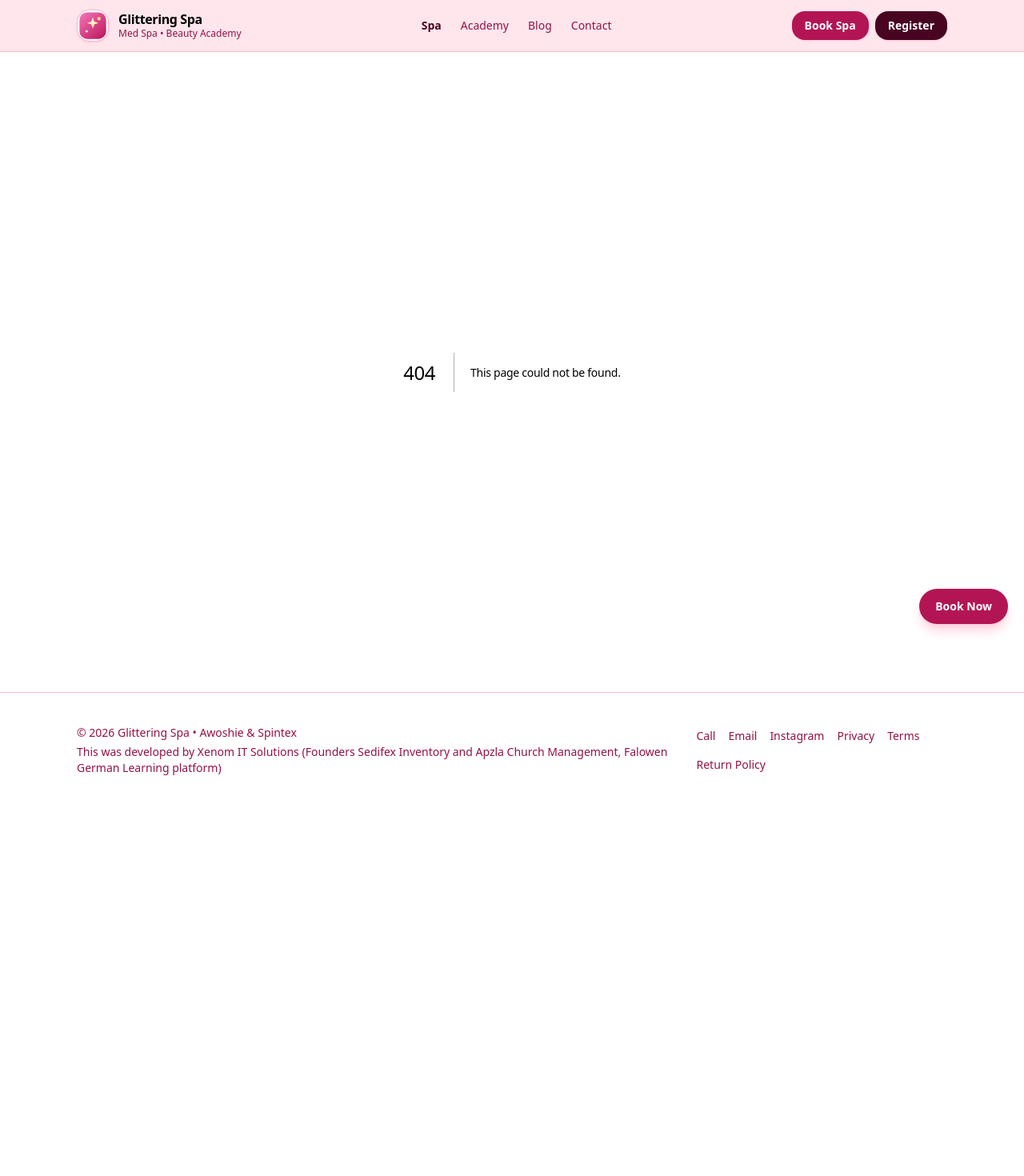
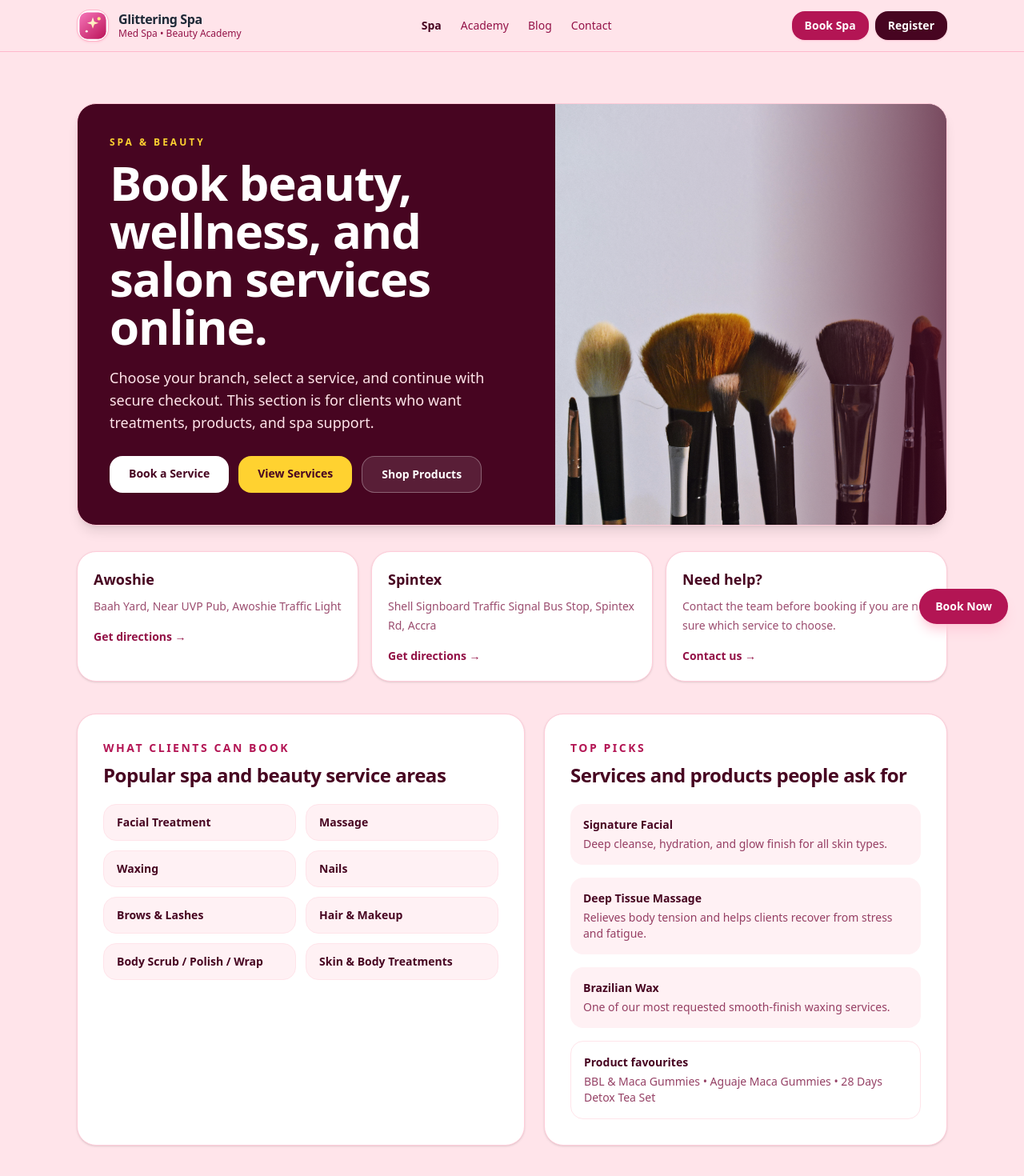
Before and after one commit to learngermanghana/glittering, a Next.js app: page /spa in a window 1280 px wide. Before the commit this address had no page. Shown: the top 1470 px of the page at 80% size. Before the commit the page ends 1010 px from the top, so only its background shows below. Built offline with nearby package versions, Linux system fonts and the light colour scheme.

Commit message:
Add Spa section landing page

```diff
--- /dev/null
+++ b/src/app/spa/page.tsx
@@ -0,0 +1,106 @@
+import type { Metadata } from "next";
+import Image from "next/image";
+import Link from "next/link";
+import { Container } from "@/components/Container";
+import { LOCATIONS, topSellingProducts, topSellingServices } from "@/lib/site";
+import { buildPageMetadata } from "@/lib/seo";
+
+export const metadata: Metadata = buildPageMetadata({
+  title: "Spa & Beauty Services | Glittering Med Spa Ghana",
+  description:
+    "Book spa, beauty, salon, nails, facials, massage, waxing, body treatment, and shop spa products from Glittering Med Spa in Awoshie and Spintex, Accra.",
+  path: "/spa",
+  image: "/logo-glittering.svg",
+});
+
+const serviceAreas = [
+  "Facial Treatment",
+  "Massage",
+  "Waxing",
+  "Nails",
+  "Brows & Lashes",
+  "Hair & Makeup",
+  "Body Scrub / Polish / Wrap",
+  "Skin & Body Treatments",
+];
+
+export default function SpaPage() {
+  return (
+    <Container>
+      <section className="py-12 sm:py-16">
+        <div className="overflow-hidden rounded-3xl border border-rose-200 bg-rose-950 text-white shadow-lg">
+          <div className="grid gap-0 lg:grid-cols-[1.1fr_0.9fr]">
+            <div className="p-6 sm:p-8 lg:p-10">
+              <p className="text-xs font-semibold uppercase tracking-[0.25em] text-amber-300">Spa & Beauty</p>
+              <h1 className="mt-3 text-4xl font-semibold tracking-tight sm:text-6xl">Book beauty, wellness, and salon services online.</h1>
+              <p className="mt-5 max-w-2xl text-sm leading-7 text-rose-100 sm:text-lg">
+                Choose your branch, select a service, and continue with secure checkout. This section is for clients who want treatments, products, and spa support.
+              </p>
+              <div className="mt-7 flex flex-col gap-3 sm:flex-row sm:flex-wrap">
+                <Link href="/spa/book" className="rounded-2xl bg-white px-6 py-3 text-center text-sm font-semibold text-rose-950 hover:bg-white/90">
+                  Book a Service
+                </Link>
+                <Link href="/spa/services" className="rounded-2xl bg-amber-300 px-6 py-3 text-center text-sm font-semibold text-rose-950 hover:bg-amber-200">
+                  View Services
+                </Link>
+                <Link href="/spa/products" className="rounded-2xl border border-white/30 bg-white/10 px-6 py-3 text-center text-sm font-semibold hover:bg-white/20">
+                  Shop Products
+                </Link>
+              </div>
+            </div>
+            <div className="relative min-h-[300px]">
+              <Image src="/gallery/pexels-didsss-1830447.jpg" alt="Glittering Med Spa treatment room" fill priority className="object-cover" sizes="(max-width: 1024px) 100vw, 45vw" />
+              <div className="absolute inset-0 bg-gradient-to-t from-rose-950/70 via-rose-950/10 to-transparent lg:bg-gradient-to-l" />
+            </div>
+          </div>
+        </div>
+
+        <div className="mt-8 grid gap-4 md:grid-cols-3">
+          {LOCATIONS.map((location) => (
+            <a key={location.name} href={location.directionsLink} target="_blank" rel="noreferrer" className="rounded-3xl border border-rose-200 bg-white p-5 shadow-sm hover:-translate-y-0.5 hover:shadow-md">
+              <p className="text-lg font-semibold text-rose-950">{location.name}</p>
+              <p className="mt-2 text-sm leading-6 text-rose-900/75">{location.address}</p>
+              <span className="mt-4 inline-flex text-sm font-semibold text-rose-800">Get directions →</span>
+            </a>
+          ))}
+          <Link href="/contact" className="rounded-3xl border border-rose-200 bg-white p-5 shadow-sm hover:-translate-y-0.5 hover:shadow-md">
+            <p className="text-lg font-semibold text-rose-950">Need help?</p>
+            <p className="mt-2 text-sm leading-6 text-rose-900/75">Contact the team before booking if you are not sure which service to choose.</p>
+            <span className="mt-4 inline-flex text-sm font-semibold text-rose-800">Contact us →</span>
+          </Link>
+        </div>
+
+        <div className="mt-10 grid gap-6 lg:grid-cols-[1fr_0.9fr]">
+          <div className="rounded-3xl border border-rose-200 bg-white p-6 shadow-sm sm:p-8">
+            <p className="text-sm font-semibold uppercase tracking-[0.18em] text-rose-700">What clients can book</p>
+            <h2 className="mt-2 text-2xl font-semibold tracking-tight text-rose-950">Popular spa and beauty service areas</h2>
+            <div className="mt-5 grid gap-3 sm:grid-cols-2">
+              {serviceAreas.map((item) => (
+                <Link key={item} href="/spa/services" className="rounded-2xl border border-rose-100 bg-rose-50 px-4 py-3 text-sm font-semibold text-rose-950 hover:bg-white">
+                  {item}
+                </Link>
+              ))}
+            </div>
+          </div>
+
+          <div className="rounded-3xl border border-rose-200 bg-white p-6 shadow-sm sm:p-8">
+            <p className="text-sm font-semibold uppercase tracking-[0.18em] text-rose-700">Top picks</p>
+            <h2 className="mt-2 text-2xl font-semibold tracking-tight text-rose-950">Services and products people ask for</h2>
+            <div className="mt-5 space-y-4 text-sm text-rose-900/80">
+              {topSellingServices.map((service) => (
+                <div key={service.name} className="rounded-2xl bg-rose-50 p-4">
+                  <p className="font-semibold text-rose-950">{service.name}</p>
+                  <p className="mt-1">{service.summary}</p>
+                </div>
+              ))}
+              <div className="rounded-2xl border border-rose-100 p-4">
+                <p className="font-semibold text-rose-950">Product favourites</p>
+                <p className="mt-1">{topSellingProducts.join(" • ")}</p>
+              </div>
+            </div>
+          </div>
+        </div>
+      </section>
+    </Container>
+  );
+}
```
